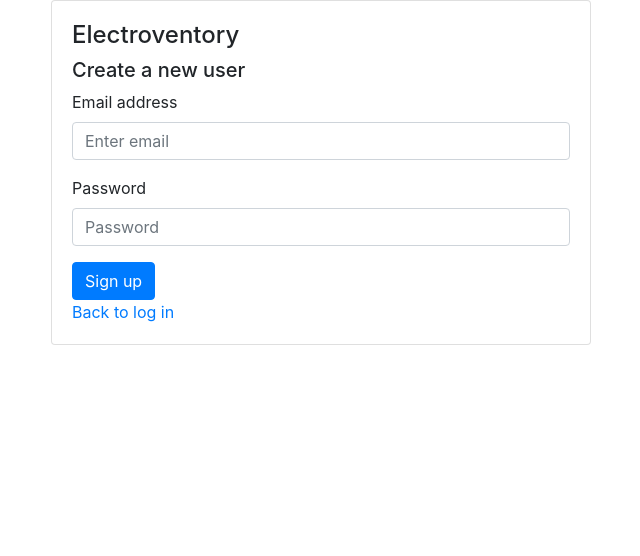
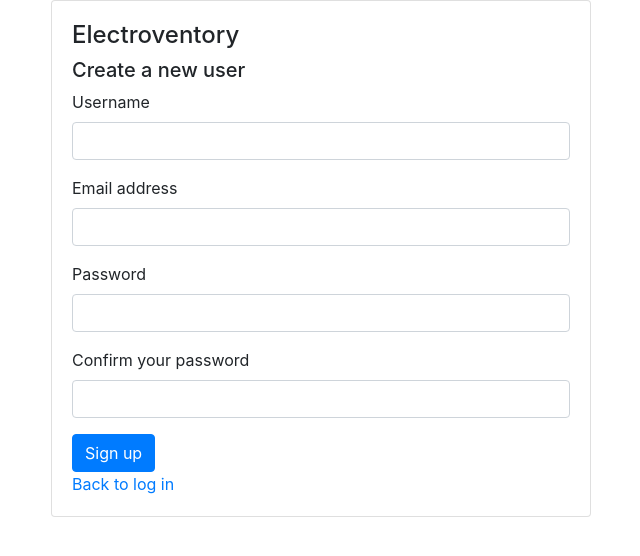
Before and after one commit to electroventory/electroventory_fe, a React (Create React App) app: page /signup in a window 1280 px wide. Shown: the top 556 px of the page, without its empty margins (319-959 px from the left). Built offline with nearby package versions, Linux system fonts and the light colour scheme.

Commit message:
Adding fields to Signup.js

```diff
--- a/src/components/LogIn.js
+++ b/src/components/LogIn.js
@@ -5,9 +5,9 @@ import Button from 'react-bootstrap/Button';
 
 function handleSubmit(event) {
     event.preventDefault();
-    const email = event.target.elements.email.value;
+    const username = event.target.elements.username.value;
     const password = event.target.elements.password.value;
-    console.log("POST /login", email, password);
+    console.log("POST /login", username, password);
 };
 
 
@@ -16,14 +16,14 @@ function LogIn() {
         <>
             <h5>Log in</h5>
             <Form onSubmit={handleSubmit}>
-                <Form.Group controlId="email">
-                    <Form.Label>Email address</Form.Label>
-                    <Form.Control type="email" placeholder="Enter email" />
+                <Form.Group controlId="username">
+                    <Form.Label>Username</Form.Label>
+                    <Form.Control type="text" />
                     <Form.Text className="text-muted" />
                 </Form.Group>
                 <Form.Group controlId="password">
                     <Form.Label>Password</Form.Label>
-                    <Form.Control type="password" placeholder="Password" />
+                    <Form.Control type="password" />
                 </Form.Group>
                 <Button variant="primary" type="submit">
                     Log in
--- a/src/components/NotFound.js
+++ b/src/components/NotFound.js
@@ -1,5 +1,4 @@
 import React from 'react';
-import Button from 'react-bootstrap/Button';
 
 
 function NotFound() {
--- a/src/components/SignUp.js
+++ b/src/components/SignUp.js
@@ -13,14 +13,24 @@ function SignUp() {
         <>
             <h5>Create a new user</h5>
             <Form onSubmit={handleSubmit}>
-                <Form.Group controlId="formBasicEmail">
-                    <Form.Label>Email address</Form.Label>
-                    <Form.Control type="email" placeholder="Enter email" />
+                <Form.Group controlId="username">
+                    <Form.Label>Username</Form.Label>
+                    <Form.Control type="username" />
                     <Form.Text className="text-muted" />
                 </Form.Group>
-                <Form.Group controlId="formBasicPassword">
+                <Form.Group controlId="email">
+                    <Form.Label>Email address</Form.Label>
+                    <Form.Control type="email"/>
+                    <Form.Text className="text-muted" />
+                </Form.Group>
+                <Form.Group controlId="password">
                     <Form.Label>Password</Form.Label>
-                    <Form.Control type="password" placeholder="Password" />
+                    <Form.Control type="password" />
+                    <Form.Text className="text-muted" />
+                </Form.Group>
+                <Form.Group controlId="passwordConfirmation">
+                    <Form.Label>Confirm your password</Form.Label>
+                    <Form.Control type="password"/>
                 </Form.Group>
                 <Button variant="primary" type="submit">
                     Sign up
```
